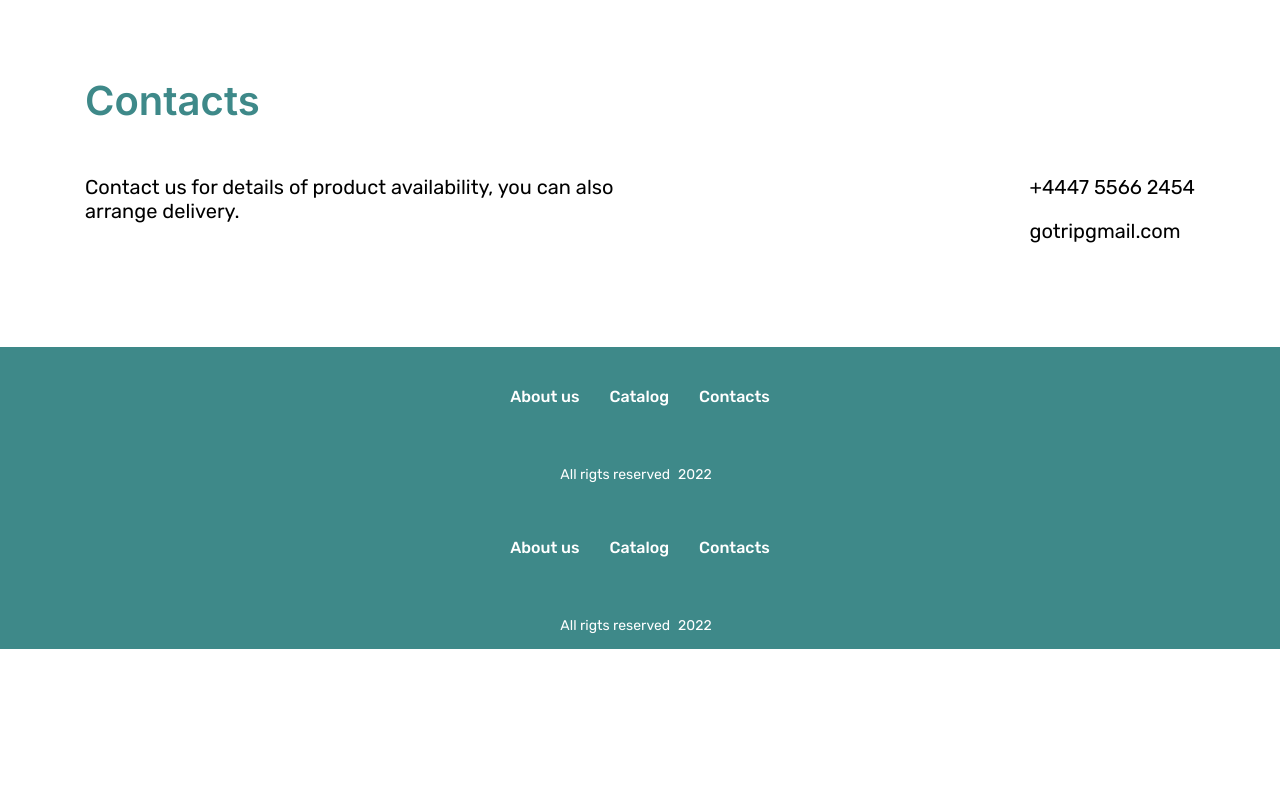
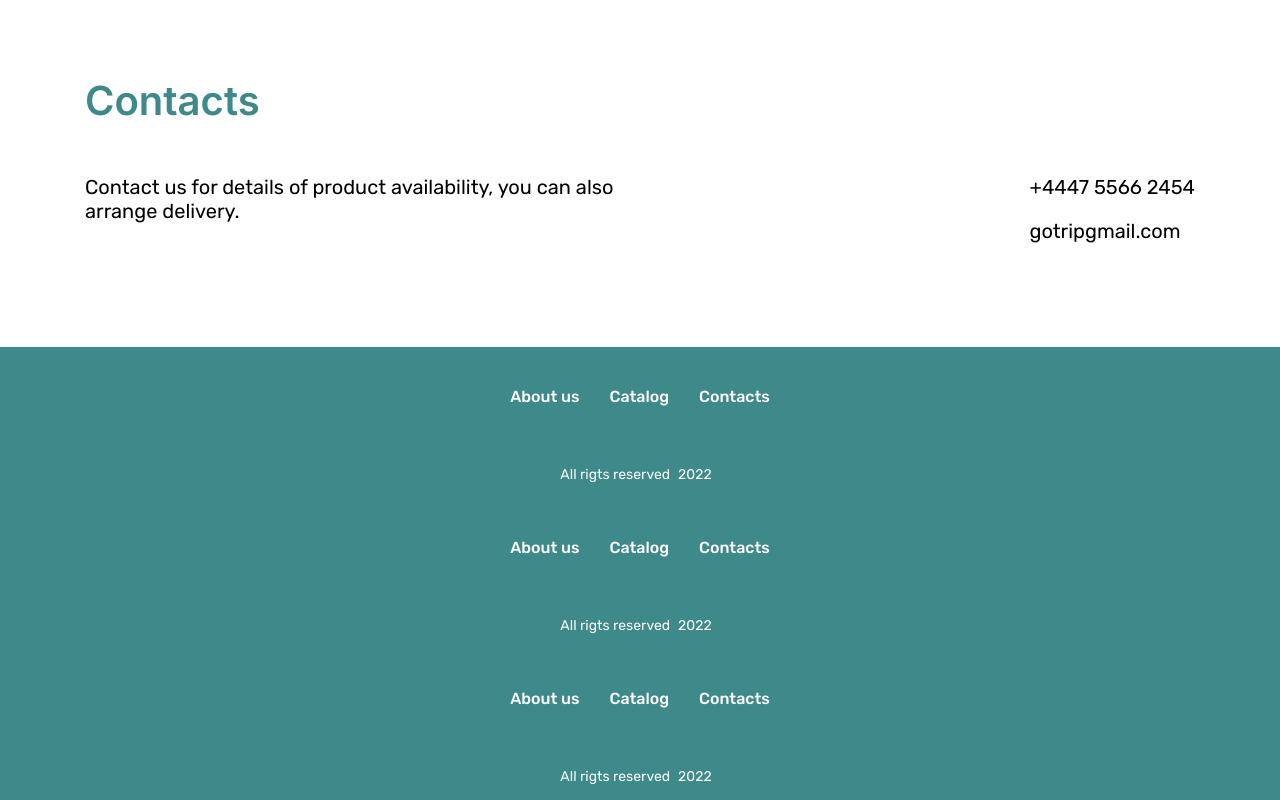
Before and after one commit to Yanibrus/GoTrip, a plain HTML site: page index.html in a window 1280 px wide. Shown: the part 1942-2742 px from the top of the page. Before the commit the page ends 2591 px from the top, so only its background shows below. Drawn offline with Linux system fonts and the light colour scheme.

Commit message:
secondDev

```diff
--- a/index.html
+++ b/index.html
@@ -145,6 +145,19 @@
 
 
     </footer>
+    <footer class="footer">
+        <ul class="footer__menu">
+            <li><a href="" class="footer__link">About us</a></li>
+            <li><a href="" class="footer__link">Catalog</a></li>
+            <li><a href="" class="footer__link">Contacts</a></li>
+        </ul>
+        <div class="footer__box">
+            <span class="footer__span">All rigts reserved</span>
+            <span class="footer__span">2022</span>
+        </div>
+
+
+    </footer>
 
 </body>
 
```
